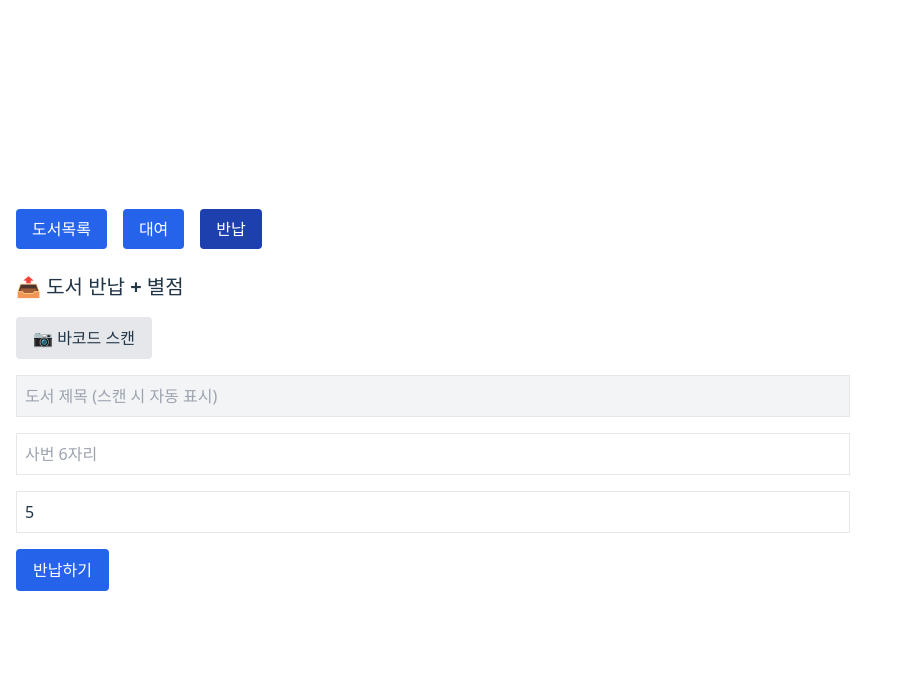
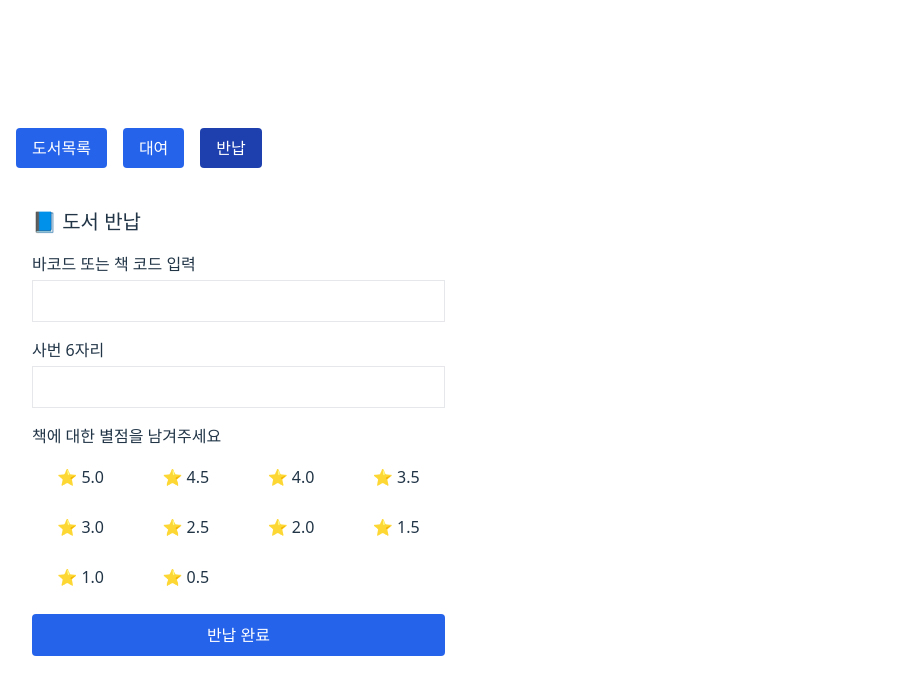
Before and after one commit to daewonpharm/book-rental-app, a React (Vite) app: page /return in a window 1280 px wide. Shown: the top 694 px of the page, without its empty margins (0-897 px from the left). Built offline with nearby package versions, Linux system fonts and the light colour scheme; no server answers; the database is empty.

Commit message:
별 반영

```diff
--- a/src/pages/BookList.jsx
+++ b/src/pages/BookList.jsx
@@ -130,7 +130,7 @@ export default function BookList() {
                   {getDueDate(book)}
                 </td>
                 <td className="px-4 py-2 whitespace-nowrap">
-                  {book.avgRating ? `⭐ ${book.avgRating.toFixed(2)}` : "–"}
+                  {book.avgRating ? `⭐ ${book.avgRating.toFixed(1)}` : "–"}
                 </td>
               </tr>
             ))}
--- a/src/pages/Return.jsx
+++ b/src/pages/Return.jsx
@@ -1,154 +1,150 @@
-import React, { useState } from "react";
+import React, { useState, useEffect } from "react";
 import { db } from "../firebase";
 import {
+  collection,
   doc,
+  getDoc,
+  getDocs,
   updateDoc,
-  getDoc,
-  Timestamp,
-  collection,
   query,
   where,
-  orderBy,
-  limit,
-  getDocs,
-  updateDoc as updateLog
 } from "firebase/firestore";
-import BarcodeScanner from "../components/BarcodeScanner";
 
 export default function Return() {
   const [bookCode, setBookCode] = useState("");
   const [bookTitle, setBookTitle] = useState("");
   const [employeeId, setEmployeeId] = useState("");
-  const [rating, setRating] = useState(5);
-  const [scanning, setScanning] = useState(false);
+  const [rating, setRating] = useState(null);
+  const [books, setBooks] = useState([]);
+  const [success, setSuccess] = useState(false);
 
-  const handleReturn = async () => {
-    if (!bookCode || !employeeId) {
-      alert("도서코드와 사번을 입력하세요.");
+  useEffect(() => {
+    const fetchBooks = async () => {
+      const snapshot = await getDocs(collection(db, "books"));
+      const data = snapshot.docs.map((doc) => ({ id: doc.id, ...doc.data() }));
+      setBooks(data);
+    };
+    fetchBooks();
+  }, []);
+
+  const handleBookSelect = async (code) => {
+    const found = books.find((b) => b.bookCode === code);
+    if (found) {
+      setBookCode(code);
+      setBookTitle(found.title || "");
+    } else {
+      alert("해당 코드를 가진 책을 찾을 수 없습니다.");
+    }
+  };
+
+  const handleSubmit = async () => {
+    if (!bookCode || !employeeId || rating === null) {
+      alert("모든 정보를 입력해주세요.");
       return;
     }
 
-    const bookRef = doc(db, "books", bookCode);
-    const bookSnap = await getDoc(bookRef);
+    const q = query(
+      collection(db, "rentLogs"),
+      where("bookCode", "==", bookCode),
+      where("returnedAt", "==", null)
+    );
+    const snapshot = await getDocs(q);
+    const target = snapshot.docs.find((doc) => doc.data().rentedBy === employeeId);
 
-    if (!bookSnap.exists()) {
-      alert("해당 도서가 존재하지 않습니다.");
+    if (!target) {
+      alert("반납 기록을 찾을 수 없습니다.");
       return;
     }
 
+    const logRef = doc(db, "rentLogs", target.id);
+    await updateDoc(logRef, {
+      returnedAt: new Date(),
+      rating: parseFloat(rating),
+    });
+
+    const bookRef = doc(db, "books", target.data().bookId);
+    const bookSnap = await getDoc(bookRef);
     const bookData = bookSnap.data();
-    const updatedStars = [...(bookData.stars || []), rating];
-    const avgRating =
-      updatedStars.reduce((sum, val) => sum + val, 0) / updatedStars.length;
+    const newRating =
+      bookData.ratingCount && bookData.avgRating
+        ? (bookData.avgRating * bookData.ratingCount + parseFloat(rating)) /
+          (bookData.ratingCount + 1)
+        : parseFloat(rating);
 
     await updateDoc(bookRef, {
       available: true,
-      rentedBy: null,
-      rentedAt: null,
-      returnedAt: Timestamp.now(),
-      stars: updatedStars,
-      avgRating: parseFloat(avgRating.toFixed(2)),
+      returnedAt: new Date(),
+      avgRating: parseFloat(newRating.toFixed(2)),
+      ratingCount: (bookData.ratingCount || 0) + 1,
     });
 
-    const logsRef = collection(db, "rentLogs");
-    const q = query(
-      logsRef,
-      where("bookId", "==", bookCode),
-      where("rentedBy", "==", employeeId),
-      where("returnedAt", "==", null),
-      orderBy("rentedAt", "desc"),
-      limit(1)
-    );
-
-    const snapshot = await getDocs(q);
-    if (!snapshot.empty) {
-      const logDoc = snapshot.docs[0];
-      await updateLog(logDoc.ref, {
-        returnedAt: Timestamp.now(),
-      });
-    }
-
-    alert("도서가 반납되었습니다. 감사합니다!");
+    setSuccess(true);
     setBookCode("");
     setBookTitle("");
     setEmployeeId("");
-    setRating(5);
-  };
-
-  const handleDetected = async (code) => {
-    const normalizedCode = code.toLowerCase();
-    const bookRef = doc(db, "books", normalizedCode);
-    const bookSnap = await getDoc(bookRef);
-
-    if (bookSnap.exists()) {
-      const data = bookSnap.data();
-      setBookCode(normalizedCode); // 내부 사용
-      setBookTitle(data.title);    // 사용자에게만 표시
-    } else {
-      alert("해당 도서를 찾을 수 없습니다.");
-    }
-    setScanning(false);
+    setRating(null);
   };
 
   return (
-    <div className="space-y-4">
-      <h2 className="text-xl font-bold">📤 도서 반납 + 별점</h2>
+    <div className="p-4 max-w-md mx-auto space-y-4">
+      <h2 className="text-xl font-bold mb-4">📘 도서 반납</h2>
+
+      <label className="block mb-2">
+        바코드 또는 책 코드 입력
+        <input
+          type="text"
+          value={bookCode}
+          onChange={(e) => handleBookSelect(e.target.value)}
+          className="border p-2 w-full mt-1"
+        />
+      </label>
+
+      {bookTitle && (
+        <div className="mb-2 text-sm text-gray-600">선택된 책: {bookTitle}</div>
+      )}
+
+      <label className="block mb-2">
+        사번 6자리
+        <input
+          type="text"
+          value={employeeId}
+          onChange={(e) => setEmployeeId(e.target.value)}
+          className="border p-2 w-full mt-1"
+        />
+      </label>
+
+      <div>
+        <div className="mb-2 font-semibold">책에 대한 별점을 남겨주세요</div>
+        <div className="grid grid-cols-4 gap-2">
+          {[...Array(10)].map((_, i) => {
+            const value = 5 - i * 0.5;
+            return (
+              <button
+                key={value}
+                onClick={() => setRating(value)}
+                className={`border p-2 rounded ${
+                  rating === value ? "bg-yellow-300" : "bg-white"
+                }`}
+              >
+                ⭐ {value.toFixed(1)}
+              </button>
+            );
+          })}
+        </div>
+      </div>
 
       <button
-        className="bg-gray-200 px-4 py-2 rounded"
-        onClick={() => setScanning(true)}
+        onClick={handleSubmit}
+        className="w-full bg-blue-600 text-white py-2 rounded hover:bg-blue-700"
       >
-        📷 바코드 스캔
+        반납 완료
       </button>
 
-      {scanning && (
-        <BarcodeScanner
-          onDetected={handleDetected}
-          onClose={() => setScanning(false)}
-        />
+      {success && (
+        <div className="text-green-600 font-semibold text-center mt-4">
+          ✅ 반납이 완료되었습니다!
+        </div>
       )}
-
-      {/* 책 제목만 표시 */}
-      <input
-        type="text"
-        value={bookTitle}
-        readOnly
-        placeholder="도서 제목 (스캔 시 자동 표시)"
-        className="border p-2 w-full bg-gray-100 text-gray-700 cursor-not-allowed"
-      />
-
-      <input
-        type="text"
-        inputMode="numeric"
-        pattern="\d{6}"
-        maxLength={6}
-        placeholder="사번 6자리"
-        value={employeeId}
-        onChange={(e) => {
-          const value = e.target.value;
-          if (/^\d{0,6}$/.test(value)) {
-            setEmployeeId(value);
-          }
-        }}
-        className="border p-2 w-full"
-      />
-
-      <input
-        type="number"
-        min="0"
-        max="5"
-        step="0.5"
-        value={rating}
-        onChange={(e) => setRating(Number(e.target.value))}
-        className="border p-2 w-full"
-      />
-
-      <button
-        onClick={handleReturn}
-        className="bg-blue-600 text-white px-4 py-2 rounded hover:bg-blue-700"
-      >
-        반납하기
-      </button>
     </div>
   );
 }
```
